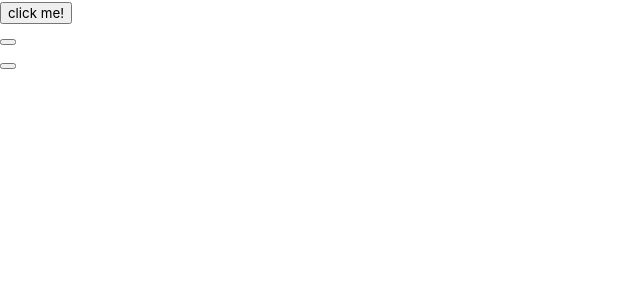
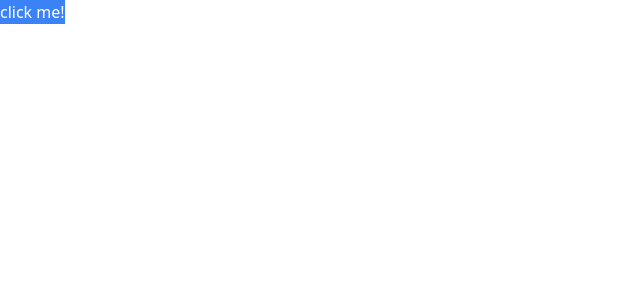
Before and after one commit to Jeungbin/react-udemy-lecture, a React (Create React App) app: page / in a window 1280 px wide. Shown: the top 300 px of the page, without its empty margins (0-640 px from the left). Built offline with nearby package versions, Linux system fonts and the light colour scheme.

Commit message:
#9 : Props-types

```diff
--- /dev/null
+++ b/postcss.config.js
@@ -0,0 +1,6 @@
+module.exports = {
+  plugins: {
+    tailwindcss: {},
+    autoprefixer: {},
+  },
+}
--- a/src/10.Navigation and Routing/App.js
+++ b/src/10.Navigation and Routing/App.js
@@ -4,7 +4,9 @@ export default function App() {
   return (
     <div>
       <div>
-        <Button>click me!</Button>
+        <Button success primary>
+          click me!
+        </Button>
       </div>
       <div>
         <Button></Button>
--- a/src/10.Navigation and Routing/Button.js
+++ b/src/10.Navigation and Routing/Button.js
@@ -1,6 +1,40 @@
-function Button({ children }) {
-  return <button>{children}</button>;
+import propTypes from "prop-types";
+
+function Button({
+  children,
+  primary,
+  secondary,
+  success,
+  warning,
+  danger,
+  outline,
+  rounded,
+}) {
+  return (
+    <button className="border-blue-500 bg-blue-500 text-white">
+      {children}
+    </button>
+  );
   //underlying elements <button>
 }
 
+Button.propTypes = {
+  checkVariationValue: ({ primary, secondary, success, warning, danger }) => {
+    const count =
+      Number(!!primary) +
+      Number(!!secondary) +
+      Number(!!success) +
+      Number(!!warning) +
+      Number(!!danger);
+
+    if (count > 1) {
+      return new Error(
+        "Only one of primary, secondary, success, warning, danger can be true"
+      );
+    }
+  },
+};
+
 export default Button;
+
+//<Button promary={true}></Button> === <Button promary></Button>
--- /dev/null
+++ b/src/10.Navigation and Routing/index.css
@@ -0,0 +1,3 @@
+@tailwind base;
+@tailwind components;
+@tailwind utilities;
--- a/src/index.js
+++ b/src/index.js
@@ -1,4 +1,4 @@
-import "./index.css";
+import "../src/10.Navigation and Routing/index.css";
 import React from "react";
 import ReactDOM from "react-dom/client";
 import App from "./10.Navigation and Routing/App";
--- /dev/null
+++ b/tailwind.config.js
@@ -0,0 +1,8 @@
+/** @type {import('tailwindcss').Config} */
+module.exports = {
+  content: ["./src/**/*.{js,jsx,ts,tsx}"],
+  theme: {
+    extend: {},
+  },
+  plugins: [],
+};
```
Also changed, not shown: package.json (+7 -0 lines), 1 other file (tests, documents, lock files or other folders).
